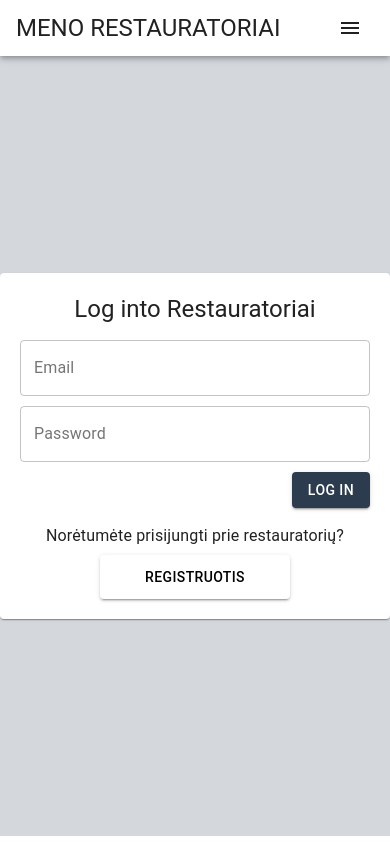
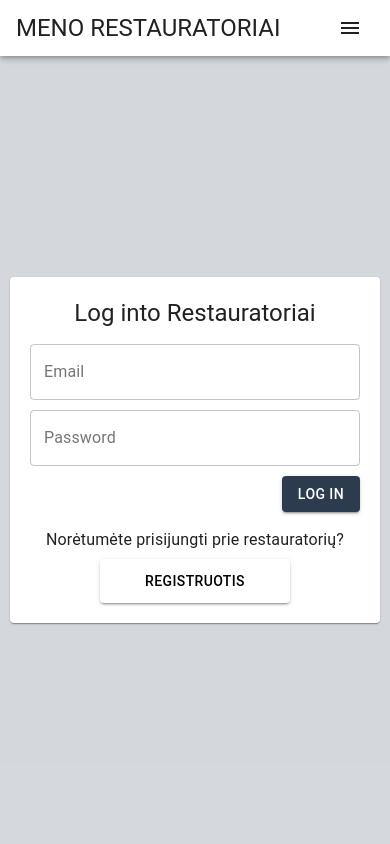
Before and after one commit to Gabrieliusv/restorers-social-network, a React (Create React App) app in the folder client/: page /login in a window 390 px wide. Built offline with nearby package versions, Linux system fonts and the light colour scheme.

Commit message:
Responsive login

```diff
--- a/client/src/components/layout/Login.js
+++ b/client/src/components/layout/Login.js
@@ -13,11 +13,15 @@ const useStyles = makeStyles(theme => ({
     display: 'flex',
     flexDirection: 'column',
     alignItems: 'center',
-    justifyContent: 'center'
+    justifyContent: 'center',
+    [theme.breakpoints.down('xs')]: {
+      minHeight: 'calc(100vh - 56px)'
+    }
   },
   paper: {
+    margin: 10,
     padding: 20,
-    width: 350
+    maxWidth: 350
   },
   textLogin: {
     marginBottom: 15
```
